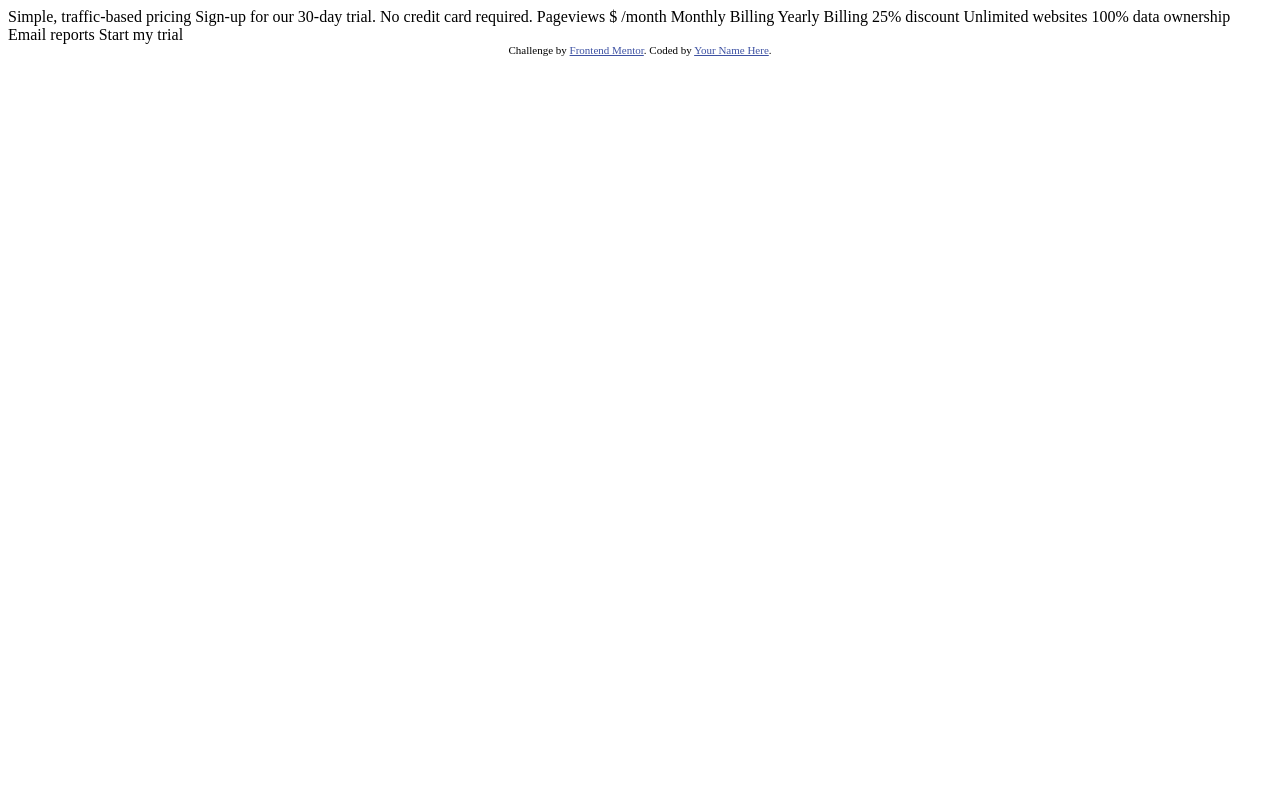
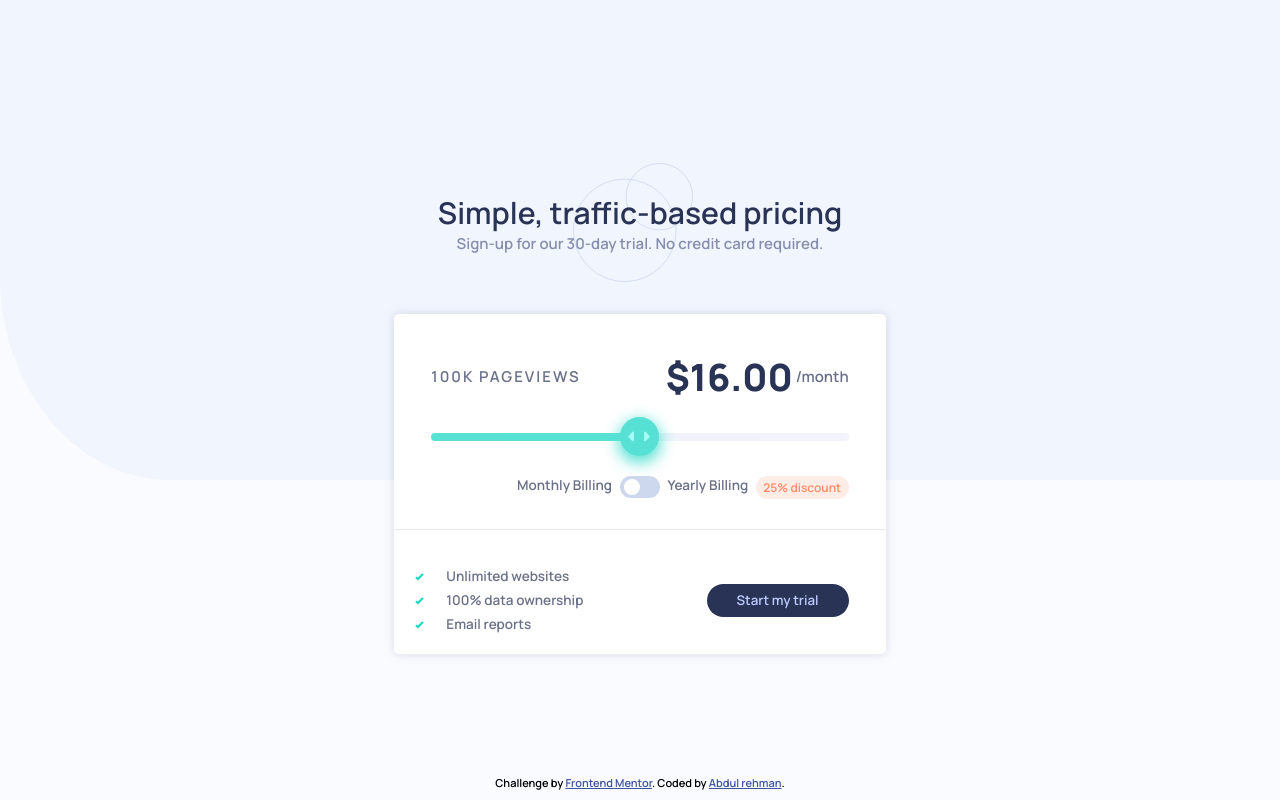
Before and after one commit to abymani/interactive-pricing-component, a plain HTML site: page index.html in a window 1280 px wide. Drawn offline with Linux system fonts and the light colour scheme.

Commit message:
all done

```diff
--- a/index.css
+++ b/index.css
@@ -0,0 +1,362 @@
+@import url('https://fonts.googleapis.com/css2?family=Manrope:wght@400;600;800&display=swap');
+
+:root {
+
+/* ### Primary */
+
+--Soft-Cyan-Full-Slider-Bar: hsl(174, 77%, 80%);
+--StrongCyan-Slider-Backround: hsl(174, 86%, 45%);
+--Light-Grayish-Red-Discount-Background: hsl(14, 92%, 95%);
+--Light-Red-Discount-Text: hsl(15, 100%, 70%);
+--Pale-Blue-CTA-Text: hsl(226, 100%, 87%);
+
+/* ### Neutral */
+
+--White-Pricing-Component-Background: hsl(0, 0%, 100%);
+--Very-Pale-Blue-Main-Background: hsl(230, 100%, 99%);
+--Light-Grayish-Blue-Empty-Slider-Bar: hsl(224, 65%, 95%);
+--Light-Grayish-Blue-Toggle-Background: hsl(223, 50%, 87%);
+--Grayish-Blue-Text: hsl(225, 20%, 60%);
+--Dark-Desaturated-Blue-Text-CTA-Background: hsl(227, 35%, 25%);
+
+
+--Font-size-Introductory-Paragraph: 15px;
+--ff-manrope: 'Manrope', sans-serif;
+--fw-light:400;
+--fw-semibold:600;
+--fw-bold:800;
+}
+
+*{
+    box-sizing: border-box;
+    margin: 0;
+    padding: 0;
+    font-family: var(--ff-manrope);
+    font-weight: var(--fw-semibold);
+}
+  /* setting root font-size */
+html {
+  font-size: 15px;
+}
+p,span,li {
+  font-size: 1rem;
+  color: hsla(227, 35%, 25%,0.7);
+}
+
+body {
+    background-color: var(--Very-Pale-Blue-Main-Background);
+    background-image: url(./images/bg-pattern.svg);
+    background-repeat: no-repeat;
+    background-size: 100% 60%;
+    display: flex;
+    flex-direction: column;
+    justify-content: center;
+    align-items: center;
+    height: 100vh;
+    position:relative;
+}
+
+header {
+  background-image: url(./images/pattern-circles.svg);
+  background-repeat: no-repeat;
+  background-size: 8rem;
+  background-position: 12rem;
+  padding: 3rem;
+  margin-bottom: 1rem;
+}
+  header h1 {
+    font-size: 2rem;
+    text-align:center;
+    color: var(--Dark-Desaturated-Blue-Text-CTA-Background);
+  }
+  header p {
+    color: var(--Grayish-Blue-Text);
+    text-align: center;
+    font-size: 1rem;
+  }
+
+
+main {
+  width: calc(100vw/2.6);
+  min-width: 450px;
+  height: calc(100vh/2.6);
+  min-height: 340px;
+  background-color: var(--White-Pricing-Component-Background);
+  border-radius: 5px;
+  box-shadow: 0px 0px 10px 0px hsla(225, 20%, 60%,0.3);
+}
+
+/* card top styling which contains pricing and pageviews */
+  .card-top {
+    display: flex;
+    align-items: center;
+    padding: 2.5rem;
+    padding-bottom: 1.5rem;
+  }
+    .pageviews {
+      text-transform: uppercase;
+      letter-spacing: 2px;
+      margin-right: auto;
+    }
+    .price {
+      color: var(--Dark-Desaturated-Blue-Text-CTA-Background);
+      font-weight: 800;
+      font-size: 2.5rem;
+      margin-right: 3px;
+    }
+
+    /* card middle styling which contains slider and toggle switch */
+
+  .card-middle {
+    padding-inline: 2.5rem;
+    margin-bottom: 2rem;
+  }
+
+                /* ...........
+                slider
+                .......... */
+
+
+.slidecontainer {
+    width: 100%; /* Width of the outside container */
+    margin-bottom: 2rem;
+  }
+
+  /* The slider itself */
+  .slider {
+    -webkit-appearance: none; /* Override default CSS styles*/
+    appearance: none;
+    width: 100%; /* Full-width */
+    height: 0.5rem; /* Specified height */
+    border-radius: 50px;
+    background: linear-gradient(90deg,var(--StrongCyan-Slider-Backround) 50%,var(--Light-Grayish-Blue-Empty-Slider-Bar) 50%); /* Grey background */
+    outline: none; /* Remove outline*/
+    opacity: 0.7;
+    -webkit-transition: .2s; /* 0.2 seconds transition on hover */
+    transition: opacity .2s;
+  }
+
+  /* The slider handle (use -webkit- (Chrome, Opera, Safari, Edge) and -moz- (Firefox) to override default look) */
+  .slider::-webkit-slider-thumb {
+    -webkit-appearance: none; /* Override default look */
+    appearance: none;
+    width: 25px; /* Set a specific slider handle width */
+    height: 25px; /* Slider handle height */
+    background-color: var(--StrongCyan-Slider-Backround);
+    background-image: url(./images/icon-slider.svg); /* Green background */
+    background-repeat: no-repeat;
+    background-position: center;
+    border-radius: 50%;
+    padding: 1.3rem;
+    /* opacity: 1 !important; */
+    box-shadow: 0px 5px 15px 2px hsl(174, 86%, 45%);
+    cursor: pointer; /* Cursor on hover */
+  }
+  .slider::-webkit-slider-thumb:hover {
+    opacity: 1;
+    background-color: rgb(65, 237, 219);
+  }
+  .slider::-webkit-slider-thumb:active{
+    cursor:grabbing;
+    opacity: 1;
+    background-color: hsl(175, 98%, 35%);
+  }
+
+  /* ...........
+  Toggle switch
+  .............. */
+
+
+  /* The switch - the box around the slider*/
+.switch {
+  position: relative;
+  display: inline-block;
+  width: 2.7rem;
+  height: 1.5rem;
+}
+
+/* Hide default HTML checkbox */
+.switch input {
+  opacity: 0;
+  width: 0;
+  height: 0;
+}
+
+/* The slider */
+.toggle {
+  position: absolute;
+  cursor: pointer;
+  top: 0;
+  left: 0;
+  right: 0;
+  bottom: 0;
+  background-color: var(--Light-Grayish-Blue-Toggle-Background);
+  -webkit-transition: .4s;
+  transition: .4s;
+}
+
+.toggle:before {
+  position: absolute;
+  content: "";
+  height: 1.1rem;
+  width: 1.1rem;
+  left: 4px;
+  bottom: 3px;
+  background-color: white;
+  -webkit-transition: .4s;
+  transition: .4s;
+}
+
+input:checked + .toggle {
+  background-color: var(--StrongCyan-Slider-Backround);
+}
+
+input:focus + .toggle {
+  box-shadow: 0 0 1px #2196F3;
+}
+
+input:checked + .toggle:before {
+  -webkit-transform: translateX(1rem);
+  -ms-transform: translateX(1rem);
+  transform: translateX(1rem);
+}
+
+/* Rounded sliders */
+.toggle.round {
+  border-radius: 34px;
+}
+
+.toggle.round:before {
+  border-radius: 50%;
+}
+
+
+.change-plan {
+  display: flex;
+  justify-content: flex-end;
+}
+.change-plan span {
+    font-size: 0.9rem;
+    padding-inline: 0.5rem;
+  }
+  .discount {
+    background-color: var(--Light-Grayish-Red-Discount-Background);
+    color: var(--Light-Red-Discount-Text);
+    border-radius: 50px;
+    font-size: 0.8rem !important;
+    padding: 0.2rem;
+  }
+  .discount::after {
+    content: "25% discount";
+  }
+
+.card-bottom {
+  border-top: 1px solid hsla(225, 20%, 60%,0.2);
+  width: 100%;
+  display: flex;
+  justify-content: space-between;
+  align-items: center;
+  padding: 2.5rem;
+}
+ul {
+  list-style-image: url(./images/icon-check.svg);
+
+}
+  ul li {
+    padding-left: 1rem;
+    font-size: 0.9rem;
+  }
+  ul li:not(:last-child) {
+    margin-bottom: 0.4rem;
+  }
+  .start-trial-btn {
+    padding: 0.5rem 2rem;
+    border: 0px;
+    margin: 0;
+    border-radius: 50px;
+    height: fit-content;
+    width: fit-content;
+    color: var(--Pale-Blue-CTA-Text);
+    background-color: var(--Dark-Desaturated-Blue-Text-CTA-Background);
+  }
+  .start-trial-btn:hover {
+    cursor: pointer;
+    opacity: 0.9;
+    color: white;
+  }
+
+  footer {
+    position:absolute;
+    bottom:10px;
+    width:100%;
+  }
+
+  .attribution { font-size: 11px; text-align: center; }
+  .attribution a { color: hsl(228, 45%, 44%); }
+
+
+@media screen and (max-width:900px) and (min-width:600px){
+  html {
+    font-size: 14px;
+  }
+}
+@media screen and (max-width:600px) and (min-width:375px) {
+  html {
+    font-size: 13px;
+  }
+}
+  @media screen and (max-width:375px) {
+    html {
+      font-size: 12px;
+    }
+    body {
+      height: fit-content;
+    }
+    header{
+      padding: 4rem 1rem;
+      display:flex;
+      flex-direction:column;
+      align-items:center;
+      background-position:10rem;
+      background-size:10rem;
+    }
+      header h1 {
+        font-size:1.7rem;
+      }
+      header p {
+        width:60%;
+      }
+    main {
+      width: 90%;
+      min-width: 0;
+      height: auto;
+      min-height: 0;
+      position: relative;
+      margin-bottom: 6rem;
+    }
+    .card-top {
+      flex-direction: column;
+
+    }
+      .pageviews {
+        margin-right: unset;
+        margin-bottom: 7rem;
+      }
+
+    .slidecontainer{
+      position: absolute;
+      top: 7rem;
+      width: 80%;
+    }
+    .change-plan {
+      /* justify-content: space-between; */
+    }
+    .discount::after {
+      content: "-25%";
+
+    }
+    .card-bottom {
+      flex-direction: column;
+      gap: 2rem;
+    }
+}
--- a/index.html
+++ b/index.html
@@ -5,35 +5,52 @@
   <meta name="viewport" content="width=device-width, initial-scale=1.0"> <!-- displays site properly based on user's device -->
 
   <link rel="icon" type="image/png" sizes="32x32" href="./images/favicon-32x32.png">
+  <link rel="stylesheet" href="index.css">
+  <script src="index.js" defer></script>
 
   <title>Frontend Mentor | Interactive pricing component</title>
 
-  <!-- Feel free to remove these styles or customise in your own stylesheet 👍 -->
-  <style>
-    .attribution { font-size: 11px; text-align: center; }
-    .attribution a { color: hsl(228, 45%, 44%); }
-  </style>
 </head>
 <body>
+  <header>
+    <h1> Simple, traffic-based pricing</h1>
+    <p>Sign-up for our 30-day trial. No credit card required. </p>
+  </header>
+  <main>
+    <div class="card-top">
+      <p class="pageviews" id="views">100k Pageviews</p>
+      <span class="price" id="price">$16.00</span>
+      <span  id="plan">/month</span>
+    </div>
+    <div class="card-middle">
+      <div class="slidecontainer">
+        <input type="range" min="1" max="200" value="100" class="slider" id="myRange">
+      </div>
+      <div class="change-plan">
+        <span>Monthly Billing</span>
+        <label class="switch">
+          <input type="checkbox" id="myToggle">
+          <span class="toggle round"></span>
+        </label>
+        <span>Yearly Billing</span>
+        <span class="discount"> </span>
+      </div>
+    </div>
+    <div class="card-bottom">
+      <ul>
+        <li>Unlimited websites</li>
+        <li>100% data ownership</li>
+        <li>Email reports</li>
+      </ul>
+      <button class="start-trial-btn">Start my trial</button>
+    </div>
+  </main>
 
-  Simple, traffic-based pricing
-  Sign-up for our 30-day trial. No credit card required.
-
-  Pageviews
-  $ /month
-
-  Monthly Billing
-  Yearly Billing 25% discount
-
-  Unlimited websites
-  100% data ownership
-  Email reports
-
-  Start my trial
-
-  <div class="attribution">
-    Challenge by <a href="https://www.frontendmentor.io?ref=challenge" target="_blank">Frontend Mentor</a>.
-    Coded by <a href="#">Your Name Here</a>.
-  </div>
+  <footer>
+    <div class="attribution">
+      Challenge by <a href="https://www.frontendmentor.io?ref=challenge" target="_blank">Frontend Mentor</a>.
+      Coded by <a href="https://www.twitter.com/abymani1">Abdul rehman</a>.
+    </div>
+  </footer>
 </body>
 </html>
--- a/index.js
+++ b/index.js
@@ -0,0 +1,45 @@
+let slider = document.getElementById("myRange");
+let toggle = document.getElementById('myToggle');
+let views = document.getElementById('views');
+let price = document.getElementById('price');
+let priceingPlan = document.getElementById('plan');
+let mode= 'm';
+
+// changing pageviews and price based on slider value
+slider.oninput = function(){
+    views.innerHTML = slider.value + "k pageviews";
+    price.innerHTML = "$" + priceCalculator();
+};
+
+// changing color of slider based on slider position
+slider.addEventListener('mousemove',function(){
+    let value = slider.value/2;
+    let color = `linear-gradient(90deg,hsl(174, 86%, 45%) ${value}% , hsl(224, 65%, 95%) ${value}%)`;
+    slider.style.background = color;
+});
+ // calculating price based on slider value
+function priceCalculator(){
+
+    if(mode ==='m'){
+      return  Math.round(slider.value * 16)/100;
+    }
+    else if(mode === 'y'){
+        //multiplied by 9 becuase of 25% discount otherwise it would be
+        // multiplied by 12
+        return Math.round(slider.value * 16 * 9)/100;
+    }
+}
+
+// handling toggle button click and changing plan between monthly and yearly
+toggle.addEventListener('click',function(){
+    if(toggle.checked == true){
+        mode = 'y';
+        priceingPlan.innerHTML = "/yearly";
+        price.innerHTML = "$" + priceCalculator();
+    }
+    else {
+        mode = 'm';
+        priceingPlan.innerHTML = "/monthly";
+        price.innerHTML = "$" + priceCalculator();
+    }
+});
```
